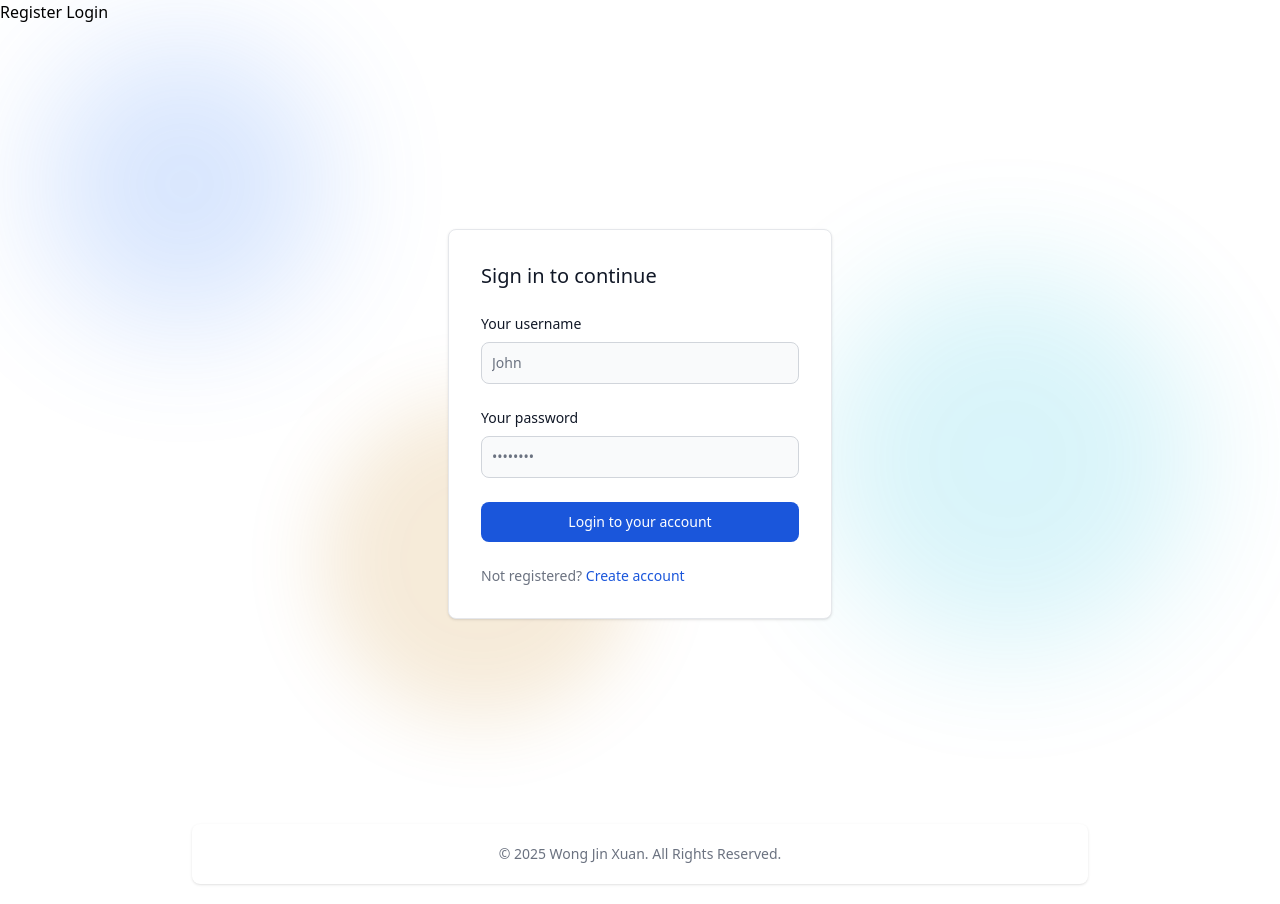
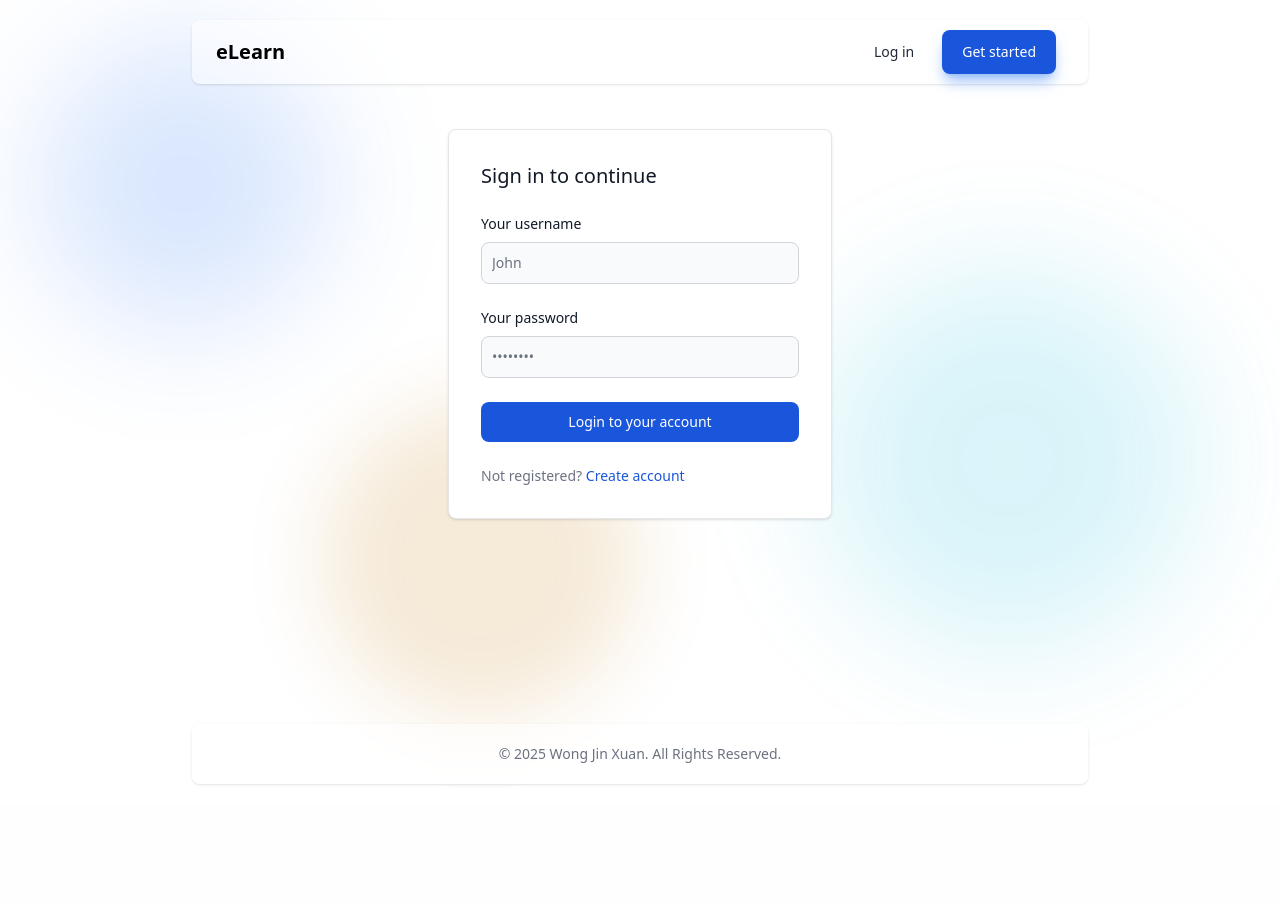
Before and after one commit to Jx1126/awd-final, a Django app: page /user/login/ in a window 1280 px wide. After the commit the page ends 785 px from the top, so only its background shows below. Run offline with Django 5.2, Linux system fonts and the light colour scheme; style sheets or scripts are compiled from the project's sources; some libraries are stand-ins or nearby versions.

Commit message:
style(ui): improve navigation bar, login and registration form UI

```diff
--- a/elearning/templates/base.html
+++ b/elearning/templates/base.html
@@ -13,6 +13,7 @@
   {% endcompress %}
 
 </head>
+
 <body class="bg-white">
 
   {% comment %} Toast Messages {% endcomment %}
@@ -60,13 +61,44 @@
   {% endif %}
 
   {% if user.is_authenticated %}
-    <a href="/user/home/">Home</a>
-    <a href="/user/logout/">Logout</a>
+    <header>
+      <nav class="bg-white/50 border-gray-200 px-4 lg:px-6 py-2.5 mx-10 sm:mx-24 md:mx-36 lg:mx-48 shadow-sm rounded-lg mt-5">
+        <div class="flex flex-wrap justify-between items-center mx-auto max-w-screen-xl">
+          <a href="/user/home/" class="flex items-center">
+            <span class="self-center text-xl font-semibold whitespace-nowrap">eLearn</span>
+          </a>
+          <div class="flex items-center lg:order-2">
+            <a href="/user/logout/" class="px-5 py-3 me-2 text-sm font-medium text-white bg-red-600/80 shadow-lg ease-in-out transition shadow-red-400/70 rounded-lg hover:bg-red-700 focus:ring-4 focus:ring-red-300 focus:outline-none">Log out</a>
+            <button data-collapse-toggle="mobile-menu-2" type="button" class="inline-flex items-center p-2 ml-1 text-sm text-gray-500 rounded-lg lg:hidden hover:bg-gray-100 focus:outline-none focus:ring-2 focus:ring-gray-200" aria-controls="mobile-menu-2" aria-expanded="false">
+              <span class="sr-only">Open main menu</span>
+              <svg class="w-6 h-6" fill="currentColor" viewBox="0 0 20 20" xmlns="http://www.w3.org/2000/svg"><path fill-rule="evenodd" d="M3 5a1 1 0 011-1h12a1 1 0 110 2H4a1 1 0 01-1-1zM3 10a1 1 0 011-1h12a1 1 0 110 2H4a1 1 0 01-1-1zM3 15a1 1 0 011-1h12a1 1 0 110 2H4a1 1 0 01-1-1z" clip-rule="evenodd"></path></svg>
+              <svg class="hidden w-6 h-6" fill="currentColor" viewBox="0 0 20 20" xmlns="http://www.wcl3.org/2000/svg"><path fill-rule="evenodd" d="M4.293 4.293a1 1 0 011.414 0L10 8.586l4.293-4.293a1 1 0 111.414 1.414L11.414 10l4.293 4.293a1 1 0 01-1.414 1.414L10 11.414l-4.293 4.293a1 1 0 01-1.414-1.414L8.586 10 4.293 5.707a1 1 0 010-1.414z" clip-rule="evenodd"></path></svg>
+            </button>
+          </div>
+        </div>
+      </nav>
+    </header>
   {% else %}
-    <a href="/user/register/">Register</a>
-    <a href="/user/login/">Login</a>
+    <header>
+      <nav class="bg-white/50 border-gray-200 px-4 lg:px-6 py-2.5 mx-10 sm:mx-24 md:mx-36 lg:mx-48 shadow-sm rounded-lg mt-5">
+        <div class="flex flex-wrap justify-between items-center mx-auto max-w-screen-xl">
+          <a href="/user/home/" class="flex items-center">
+            <span class="self-center text-xl font-semibold whitespace-nowrap">eLearn</span>
+          </a>
+          <div class="flex items-center lg:order-2">
+            <a href="/user/login/" class="text-gray-800 hover:bg-gray-50 focus:ring-4 focus:ring-gray-300 font-medium rounded-lg text-sm me-2 lg:px-5 py-3 px-5 lg:py-2.5 mr-2 focus:outline-none">Log in</a>
+            <a href="/user/register/" class="px-5 py-3 me-2 text-sm font-medium text-white bg-blue-700 rounded-lg shadow-lg ease-in-out transition shadow-blue-400/70 hover:bg-blue-800 focus:ring-4 focus:ring-blue-300 focus:outline-none">Get started</a>
+            <button data-collapse-toggle="mobile-menu-2" type="button" class="inline-flex items-center p-2 ml-1 text-sm text-gray-500 rounded-lg lg:hidden hover:bg-gray-100 focus:outline-none focus:ring-2 focus:ring-gray-200" aria-controls="mobile-menu-2" aria-expanded="false">
+              <span class="sr-only">Open main menu</span>
+              <svg class="w-6 h-6" fill="currentColor" viewBox="0 0 20 20" xmlns="http://www.w3.org/2000/svg"><path fill-rule="evenodd" d="M3 5a1 1 0 011-1h12a1 1 0 110 2H4a1 1 0 01-1-1zM3 10a1 1 0 011-1h12a1 1 0 110 2H4a1 1 0 01-1-1zM3 15a1 1 0 011-1h12a1 1 0 110 2H4a1 1 0 01-1-1z" clip-rule="evenodd"></path></svg>
+              <svg class="hidden w-6 h-6" fill="currentColor" viewBox="0 0 20 20" xmlns="http://www.w3.org/2000/svg"><path fill-rule="evenodd" d="M4.293 4.293a1 1 0 011.414 0L10 8.586l4.293-4.293a1 1 0 111.414 1.414L11.414 10l4.293 4.293a1 1 0 01-1.414 1.414L10 11.414l-4.293 4.293a1 1 0 01-1.414-1.414L8.586 10 4.293 5.707a1 1 0 010-1.414z" clip-rule="evenodd"></path></svg>
+            </button>
+          </div>
+        </div>
+      </nav>
+    </header>
+  {% endif %}
 
-  {% endif %}
 
   {% comment %} Background Blobs {% endcomment %}
   <div class="fixed inset-0 -z-10 overflow-hidden">
@@ -81,9 +113,7 @@
     {% endblock %}
   </main>
 
-
-
-  <footer class="bg-white rounded-lg shadow-sm mx-10 mb-5 sm:mx-24 md:mx-36 lg:mx-48 flex items-center justify-center">
+  <footer class="bg-white/50 rounded-lg shadow-sm mx-10 mb-5 sm:mx-24 md:mx-36 lg:mx-48 flex items-center justify-center">
     <span class="text-sm text-gray-500 sm:text-center p-5">© 2025 <a href="https://github.com/Jx1126" class="hover:underline">Wong Jin Xuan</a>. All Rights Reserved.</span>
   </footer>
 
--- a/elearning/users/templates/users/login.html
+++ b/elearning/users/templates/users/login.html
@@ -4,7 +4,7 @@
 
 {% block content %}
 
-  <div class="flex items-center justify-center h-screen">
+  <div class="flex items-center justify-center h-screen -mt-40">
     <div class="w-full max-w-sm p-4 bg-white border border-gray-200 rounded-lg shadow-sm sm:p-6 md:p-8">
       <form class="space-y-6" action="/user/login/" method="POST" id="login_form">
           {% csrf_token %}
--- a/elearning/users/templates/users/register.html
+++ b/elearning/users/templates/users/register.html
@@ -36,9 +36,9 @@
             <label class="block mb-2 text-sm font-medium text-gray-900">User Role</label>
               <div class="flex flex-row gap-3">
                 {% for radio in profile_form.user_role %}
-                  <div class="flex w-full items-center ps-4 border border-gray-200 rounded-sm">
+                  <div class="flex w-full items-center ps-4 border border-gray-200 rounded-sm hover:cursor-pointer hover:border-blue-500 transition ease-in-out">
                     {{ radio.tag }}
-                    <label for="{{ radio.id_for_label }}" class="w-full py-4 ms-2 text-sm font-medium text-gray-900">{{ radio.choice_label }}</label>
+                    <label for="{{ radio.id_for_label }}" class="w-full py-4 ms-2 text-sm font-medium text-gray-900 hover:cursor-pointer  ">{{ radio.choice_label }}</label>
                   </div>
                 {% endfor %}
               </div>
--- a/elearning/users/templates/users/student_homepage.html
+++ b/elearning/users/templates/users/student_homepage.html
@@ -84,7 +84,7 @@
                       </div>
 
                       <div class="flex justify-center">
-                        <button type="submit" class="min-w-3xs text-white bg-blue-700 hover:bg-blue-800 hover:cursor-pointer focus:ring-4 focus:outline-none focus:ring-blue-300 font-medium rounded-lg text-sm px-5 py-2.5 text-center">Update Status</button>
+                        <button type="submit" class="min-w-3xs text-white bg-blue-700 hover:bg-blue-800 hover:cursor-pointer shadow-lg ease-in-out transition shadow-blue-400/70 focus:ring-4 focus:outline-none focus:ring-blue-300 font-medium rounded-lg text-sm px-5 py-2.5 text-center">Update Status</button>
                       </div>
                   </form>
                 </div>
--- a/elearning/users/templates/users/teacher_homepage.html
+++ b/elearning/users/templates/users/teacher_homepage.html
@@ -82,7 +82,7 @@
                       </div>
 
                       <div class="flex justify-center">
-                        <button type="submit" class="min-w-3xs text-white bg-blue-700 hover:bg-blue-800 hover:cursor-pointer focus:ring-4 focus:outline-none focus:ring-blue-300 font-medium rounded-lg text-sm px-5 py-2.5 text-center">Update Status</button>
+                        <button type="submit" class="min-w-3xs text-white bg-blue-700 hover:bg-blue-800 hover:cursor-pointer shadow-lg ease-in-out transition shadow-blue-400/70 focus:ring-4 focus:outline-none focus:ring-blue-300 font-medium rounded-lg text-sm px-5 py-2.5 text-center">Update Status</button>
                       </div>
                   </form>
                 </div>
```
